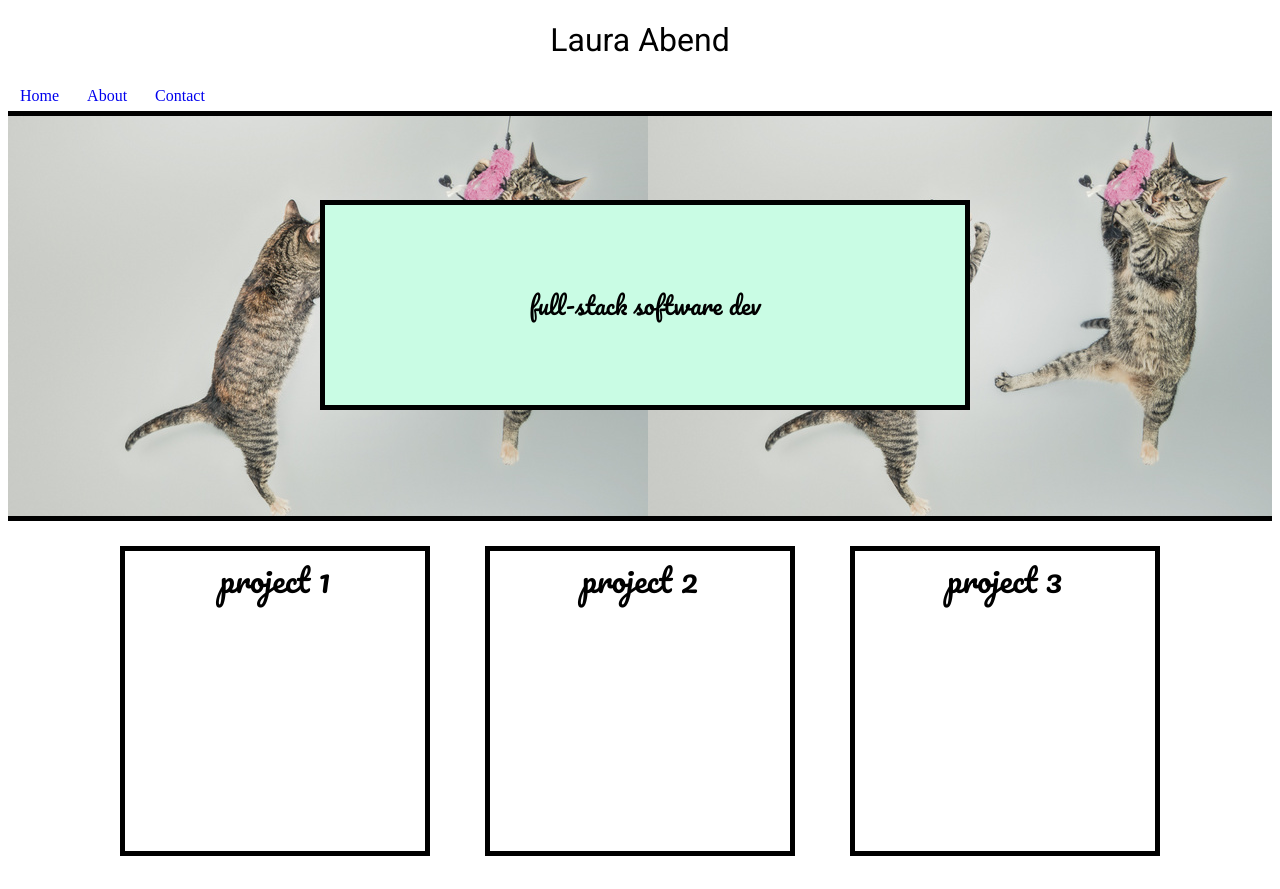
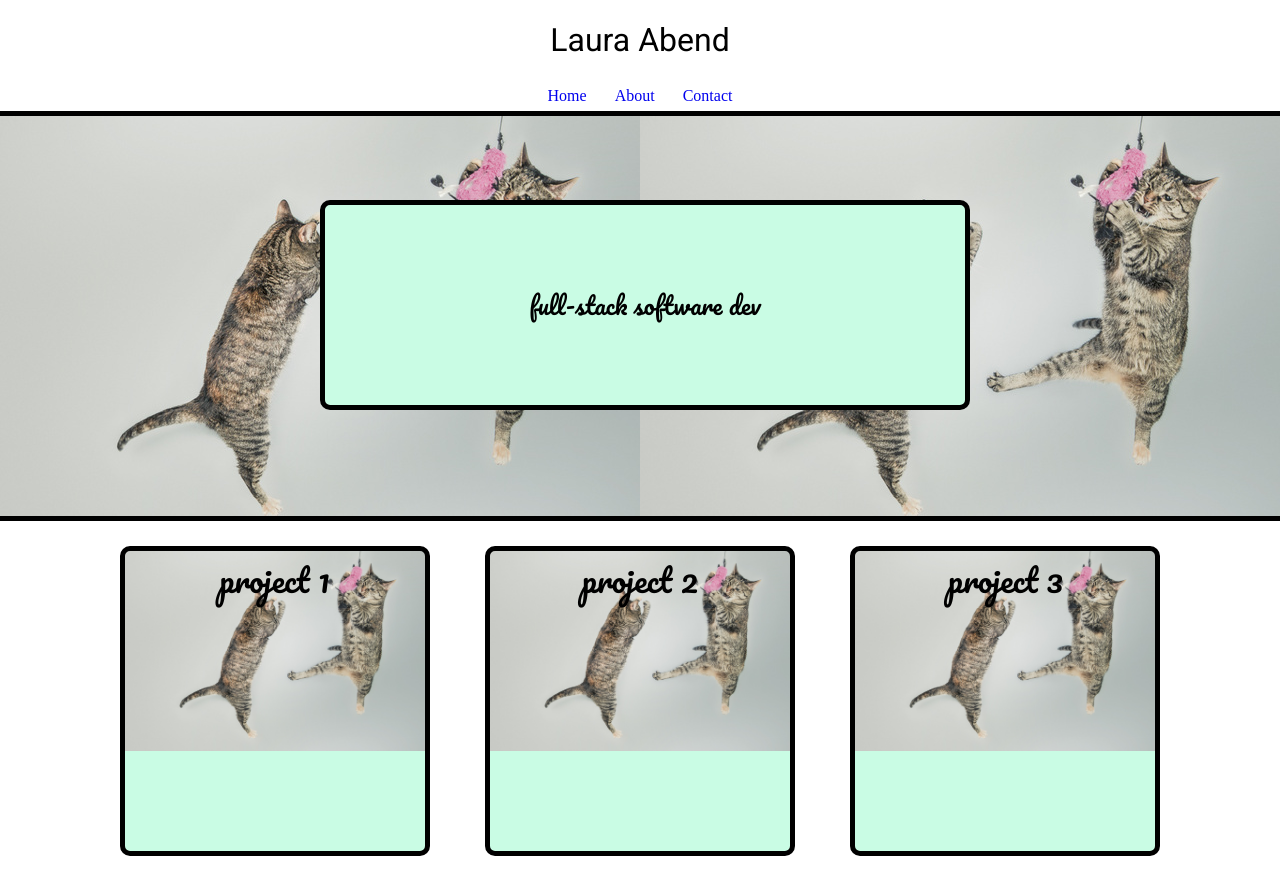
Before and after one commit to thisisserious/gitHubChallenge3, a plain HTML site: page sass/index.html in a window 1280 px wide. Drawn offline with Linux system fonts and the light colour scheme.

Commit message:
add mixin, variables, partial, nesting & 'watch' command

```diff
--- a/sass/main.scss
+++ b/sass/main.scss
@@ -1,5 +1,11 @@
-@import url(https://fonts.googleapis.com/css?family=Pacifico|Roboto); //Add variables here:
+// sass --watch main.scss <-- terminal command to watch for any changes & update accordingly/compile the Sassy Sass
 
+@import url(https://fonts.googleapis.com/css?family=Pacifico|Roboto);
+
+// 'partial' sass file begins with underscore (_reset.scss) and is imported into main.scss
+@import 'reset';
+
+// sass variables
 $mint-green: #c9fce4;
 $icon-square-length: 300px;
 $standard-border: 5px solid black;
@@ -11,11 +17,13 @@ h1 {
     text-align: center;
 }
 
+// sass nesting
 nav {
   ul {
     margin: 0;
     padding: 0;
     list-style: none;
+    text-align: center;
   }
 
   li {
@@ -59,6 +67,10 @@ nav {
     font-family: $second-font;
 
     .icon {
+        background: $mint-green;
+        background-image: url("kittehs.jpg");
+        background-repeat: no-repeat;
+        background-size: contain;
         display: inline-block;
         margin: 2%;
         border: $standard-border;
@@ -67,3 +79,14 @@ nav {
         height: $icon-square-length;
     }
 }
+
+@mixin border-radius($radius) {
+  -webkit-border-radius: $radius;
+     -moz-border-radius: $radius;
+      -ms-border-radius: $radius;
+          border-radius: $radius;
+}
+
+.slogan, .icon {
+  @include border-radius(10px);
+}
```
Also changed, not shown: sass/main.css, 1 other file.
